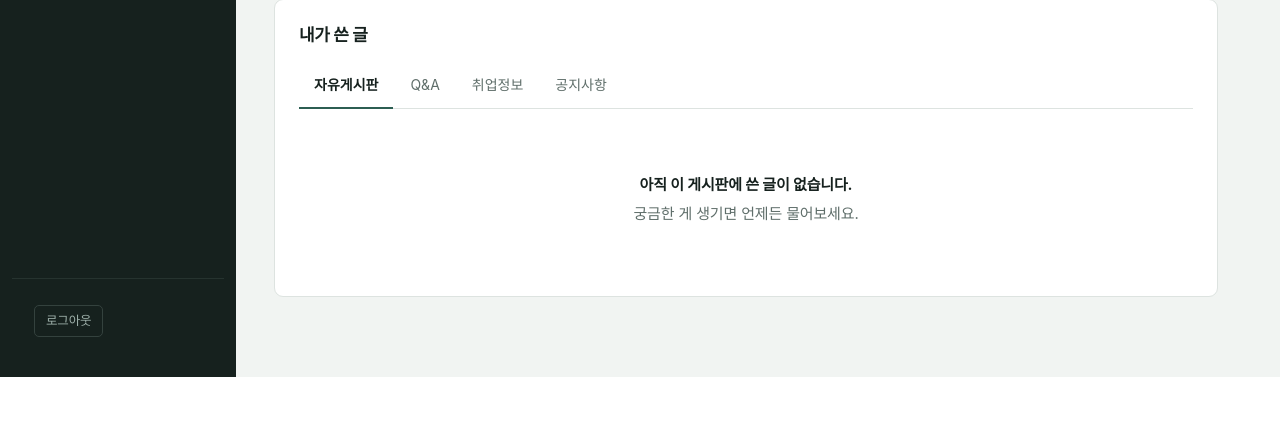
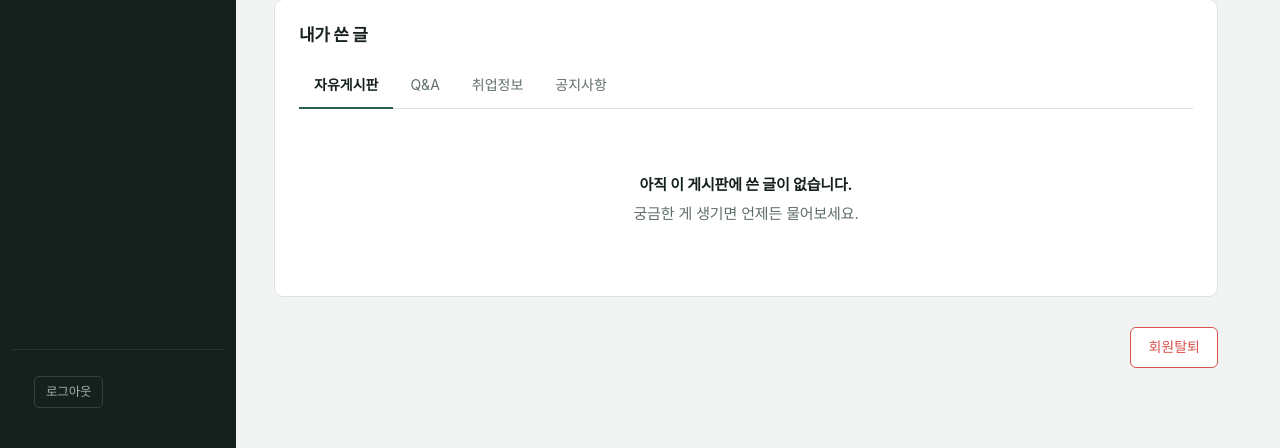
Before and after one commit to AXI260720TEAM3/axi_community, a Django app: page /mypage/ in a window 1280 px wide. Shown: the part 917-1365 px from the top of the page. Before the commit the page ends 1294 px from the top, so only its background shows below. Run offline with Django 5.2, Linux system fonts and the light colour scheme; the visitor is signed in with stand-in values (Sample User, id 1); data that the repository does not hold is empty; some web fonts are replaced.

Commit message:
no message

```diff
--- a/community/templates/account/signup.html
+++ b/community/templates/account/signup.html
@@ -76,7 +76,7 @@
       <label><input type="radio" name="user_type_name" value="강사"><span>강사</span></label>
       <label><input type="radio" name="user_type_name" value="직원"><span>직원</span></label>
     </div>
-    <div class="note">가입 후 유형 변경은 운영자만 할 수 있습니다. 강사·직원으로 가입하면 확인 절차를 거칩니다.</div>
+    <div class="note">가입 후 유형 변경은 운영자만 할 수 있습니다. </div>
   </div>
 
   <button type="submit" class="btn" style="width: 100%; border: none; cursor: pointer;">가입하기</button>
--- a/community/templates/mypage/index.html
+++ b/community/templates/mypage/index.html
@@ -126,6 +126,16 @@
   </div>
 </div>
 
+<!-- ================= 회원탈퇴 영역 (페이지 최하단) ================= -->
+<div style="margin-top: 30px; text-align: right;">
+  <form id="delete-account-form" action="{% url 'account_delete' %}" method="post" style="display: inline;">
+    {% csrf_token %}
+    <button type="button" class="btn quiet" style="color: #d9534f; border-color: #d9534f;" onclick="confirmDeleteAccount()">
+      회원탈퇴
+    </button>
+  </form>
+</div>
+
 <!-- AJAX 자바스크립트 스크립트 추가 -->
 <script>
 document.addEventListener('DOMContentLoaded', function () {
@@ -172,5 +182,14 @@ document.addEventListener('DOMContentLoaded', function () {
   // 초기 실행
   loadMyPosts('자유게시판');
 });
+
+// 회원탈퇴 확인 함수
+function confirmDeleteAccount() {
+  if (confirm('정말로 회원탈퇴를 진행하시겠습니까?\n탈퇴 시 회원 정보 및 모든 활동 기록이 영구적으로 삭제됩니다.')) {
+    document.getElementById('delete-account-form').submit();
+  }
+}
+
+
 </script>
 {% endblock %}
```
